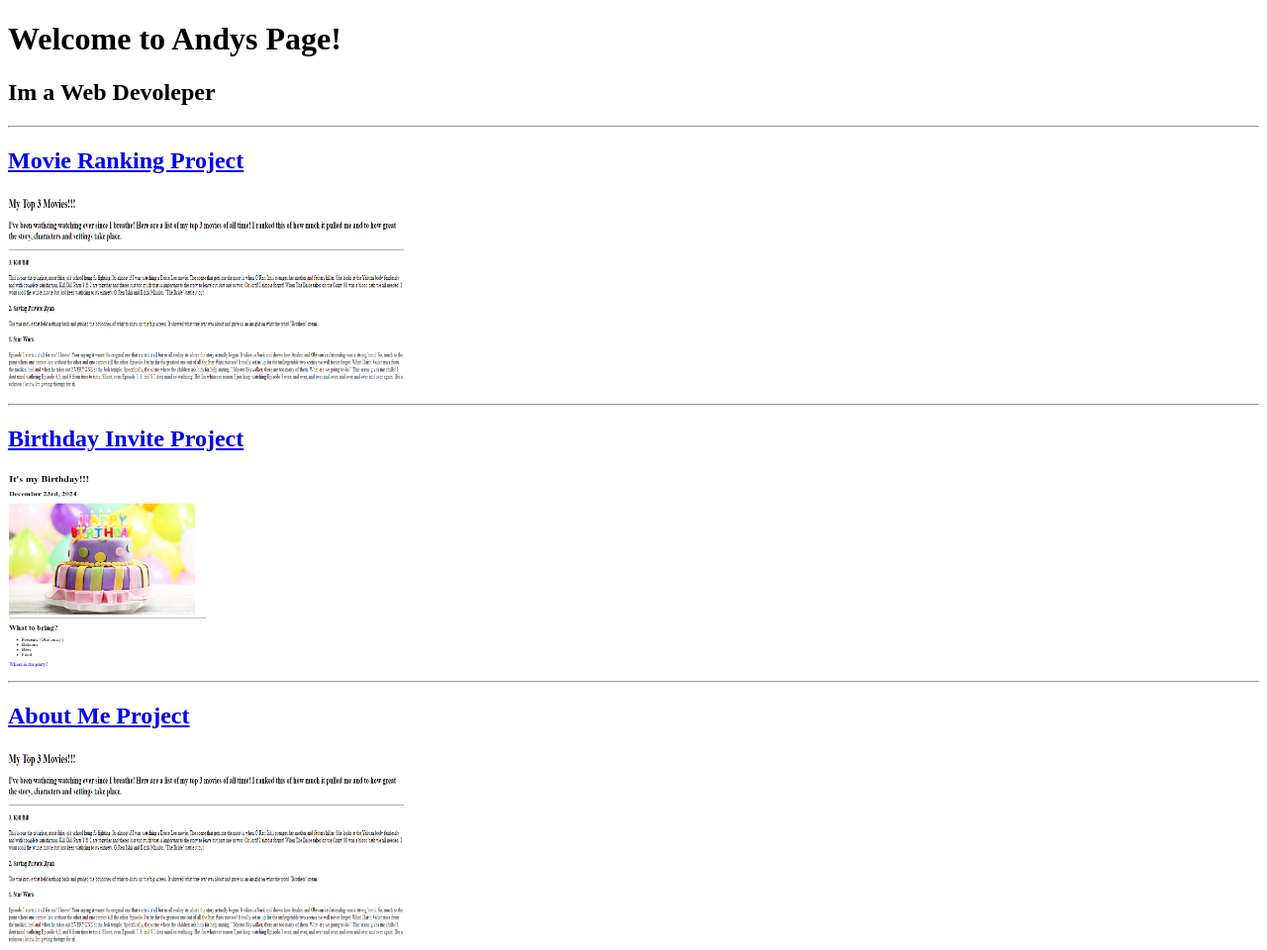
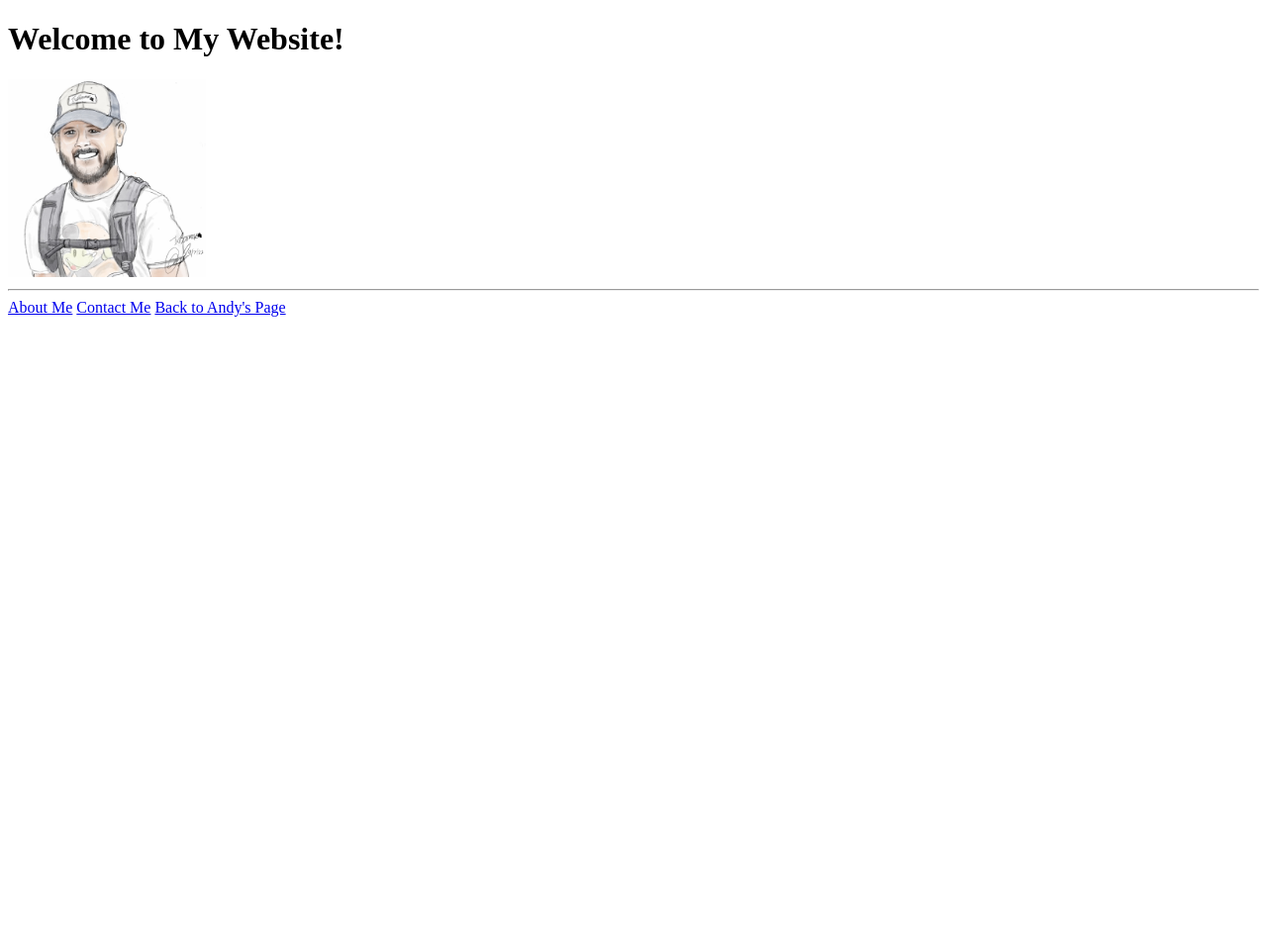
Before and after one commit to texasboomer1/html-portfolio, a plain HTML site: page index.html in a window 1280 px wide. Shown: the whole page at 99% size. After the commit the page ends 800 px from the top, so only its background shows below. Drawn offline with Linux system fonts and the light colour scheme.

Commit message:
Add files via upload

```diff
--- a/index.html
+++ b/index.html
@@ -1,42 +1,23 @@
-<!-- TODO 1: Create the HTML Boilerplate DONE-->
- <!DOCTYPE html>
- <html lang="en">
- <head>
+<!DOCTYPE html>
+<html lang="en">
+<head>
     <meta charset="UTF-8">
     <meta name="viewport" content="width=device-width, initial-scale=1.0">
-    <title>Texas Boomer</title>
- </head>
- <body>
-    <h1>Welcome to Andys Page!</h1>
-    <h2>Im a Web Devoleper</h2>
-    <hr/>
-    <a href="../2.4 Movie Ranking Project/index.html"><h2>Movie Ranking Project</h2></a>
-    <img src="./Top_3_Movies.png"
+    <title>My Web</title>
+</head>
+<body>
+    <h1>Welcome to My Website!</h1>
+<!-- Add an image of yourself that links to the about page -->
+<a href = "./public/about.html" src = "./assets/images/andy.JPG"><img src = "./assets/images/andy.JPG"
     height = 200
-    width = 400/>
-    <hr/>
-    <a href = "../3.4 Birthday Invite Project/bdayinvite.html"><h2>Birthday Invite Project</h2></a>
-    <img src="./Birthday_Invite.png"
-    height = 200
-    width = 200/>
-    <hr/>
-    <a href= "../4.1 Web Pages/index.html"><h2>About Me Project</h2></a>
-    <img src="./Top_3_Movies.png"
-    height = 200
-    width = 400/>
- </body>
- </html>
+    width = 200/></a>
 
-<!-- TODO 2: Add Your previous projects' HTML into the public folder DONE-->
 
-<!-- TODO 3: Take screenshots of your project previews and add the images to the images folder DONE-->
 
-<!-- TODO 4: Add titles/subtitles etc. DONE -->
-
-<!-- TODO 5: Add a link to the project pages DONE-->
-
-<!-- TODO 6: Add images to show the project previews
-HINT for TODO 6: You can use the height attribute set to 200 to make the image smaller:
-https://developer.mozilla.org/en-US/docs/Web/HTML/Element/img#attr-height DONE-->
-
-<!-- TODO 7: Add the Contact Me and About Me page links DONE -->
+<hr />
+<!-- Add a link to your contact me page here -->
+ <a href = "./public/about.html">About Me</a>
+ <a href = "./public/contact.html">Contact Me</a>
+ <a href="../4.3 HTML Porfolio Project/index.html">Back to Andy's Page</a>
+</body>
+</html>
```
Also changed, not shown: bdayinvite.html (added, +27 -0 lines), public/about.html (+1 -0 lines), public/contact.html (+6 -5 lines), assets/images/andy.JPG (added), assets/images/cat.png (added).
